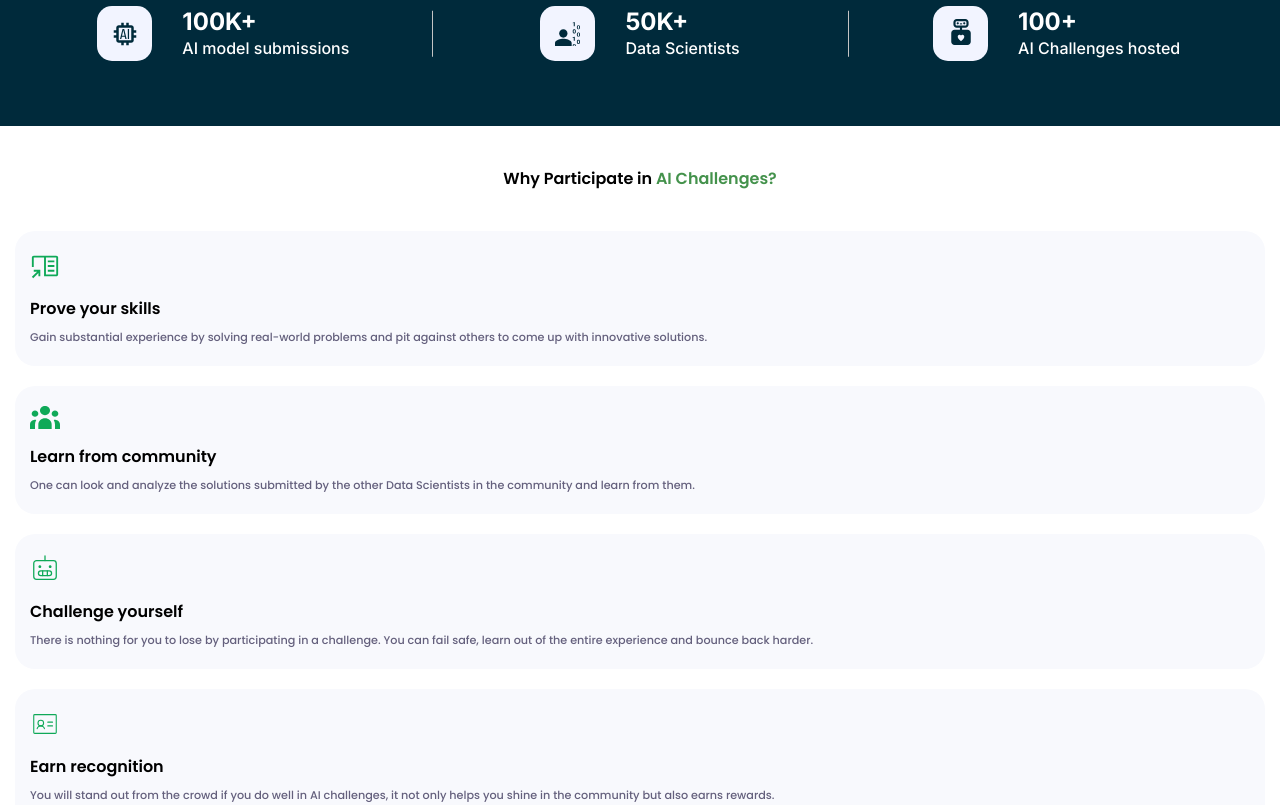
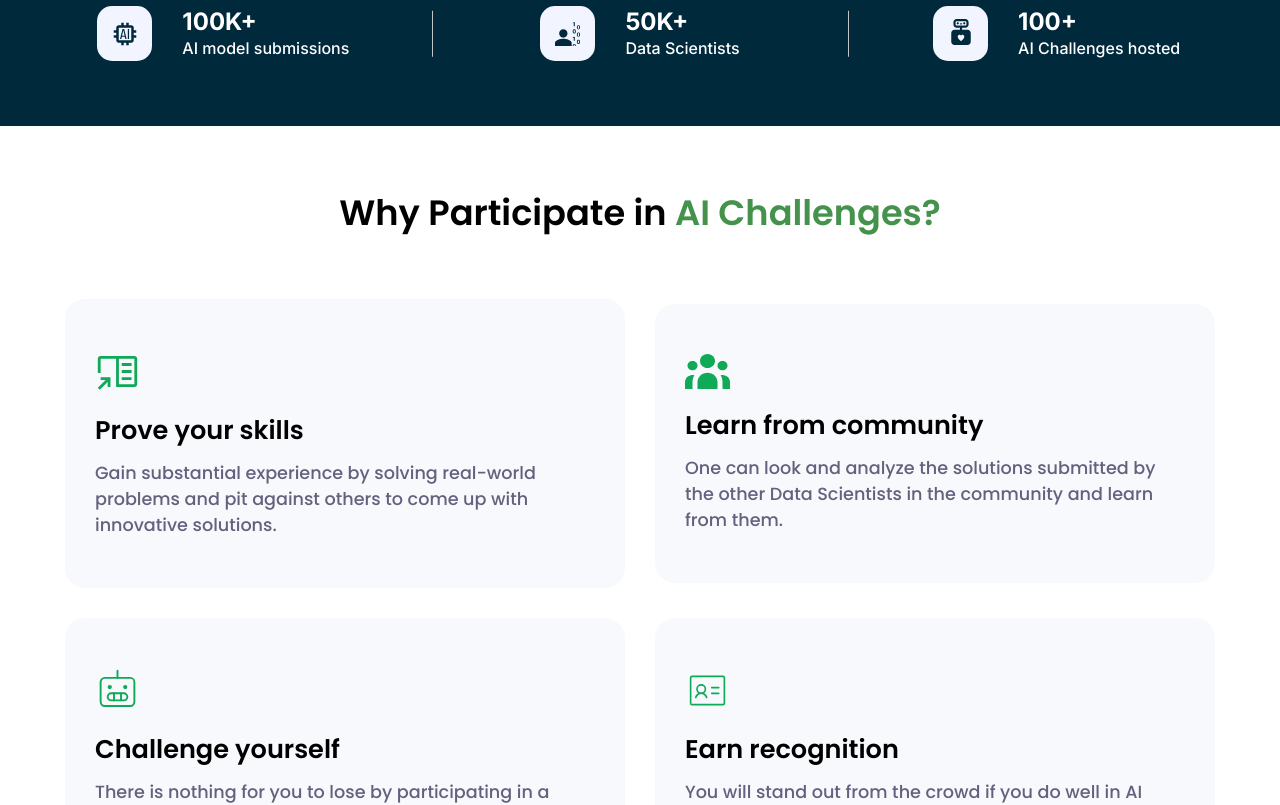
Before and after one commit to sunilgaddi/hackathon-app, a React (Create React App) app: page /dashboard in a window 1280 px wide. Shown: the part 760-1565 px from the top of the page. Built offline with nearby package versions, Linux system fonts and the light colour scheme.

Commit message:
completed benefit section responsive

```diff
--- a/src/css/BenefitBox.css
+++ b/src/css/BenefitBox.css
@@ -3,6 +3,8 @@
     border-radius: 20px;
     padding:20px 15px;
     margin-bottom: 20px;
+    width: 100%;
+    max-width: 560px;
 }
 
 .benefit__box__wpr:last-child{
@@ -31,3 +33,63 @@
     font-weight: 500;
     color: #64607D;
 }
+
+@media only screen and (min-width:520px) {
+    .benefit__box__wpr{
+        padding:30px 20px;
+    }
+
+    .box__icon__wpr{
+        width: 35px;
+    }
+
+    .benefit__title{
+        font-size: 1.1rem;
+    }
+
+    .benefit__description{
+        font-size: .75rem;
+    }
+}
+
+@media only screen and (min-width:780px){
+    .benefit__box__wpr{
+        padding:40px 25px;
+        margin-bottom: 0;
+    }
+
+    .box__icon__wpr{
+        width: 40px;
+        margin-bottom: 9px;
+    }
+
+    .benefit__title{
+        font-size: 1.3rem;
+        margin-bottom: 9px;
+    }
+
+    .benefit__description{
+        font-size: .85rem;
+    }
+}
+
+@media only screen and (min-width:1100px) {
+
+    .benefit__box__wpr{
+        padding:50px 30px;
+    }
+
+    .box__icon__wpr{
+        width: 45px;
+        margin-bottom: 10px;
+    }
+
+    .benefit__title{
+        font-size: 1.6rem;
+        margin-bottom: 10px;
+    }
+
+    .benefit__description{
+        font-size: 1.1rem;
+    }
+}
--- a/src/css/ChallengeBenefitsSection.css
+++ b/src/css/ChallengeBenefitsSection.css
@@ -3,11 +3,64 @@
     height:auto;
     background: #FFFFFF;
     padding:40px 15px;
+    padding-bottom: 40px;
 }
 
 .cb__question{
-    font-size: 1rem;
+    font-size: 1.15rem;
     font-weight: 600;
     text-align: center;
     margin-bottom: 40px;
 }
+
+@media only screen and (min-width:520px){
+    .challenge__benefits__section{
+        padding:47px 20px;
+        padding-bottom: 60px;
+    }
+    .cb__question{
+        font-size: 1.4rem;
+        margin-bottom: 47px;
+    }
+    .benefits__boxes__wpr{
+        display: flex;
+        flex-direction: column;
+        align-items: center;
+    }
+}
+
+
+@media only screen and (min-width:780px){
+    .challenge__benefits__section{
+        padding:54px 25px;
+        padding-bottom: 80px;
+    }
+    .cb__question{
+        font-size: 1.8rem;
+        margin-bottom: 54px;
+    }
+    .benefits__boxes__wpr{
+        display: grid;
+        grid-template-columns: repeat(2, minmax(auto,560px));
+        grid-template-rows: repeat(2,1fr);
+        gap:20px;
+        justify-content: center;
+    }
+}
+
+@media only screen and (min-width:1100px){
+
+    .challenge__benefits__section{
+        padding:60px 30px;
+        padding-bottom: 100px;
+    }
+
+    .cb__question{
+        font-size: 2.2rem;
+        margin-bottom: 60px;
+    }
+
+    .benefits__boxes__wpr{
+        gap:30px;
+    }
+}
```
